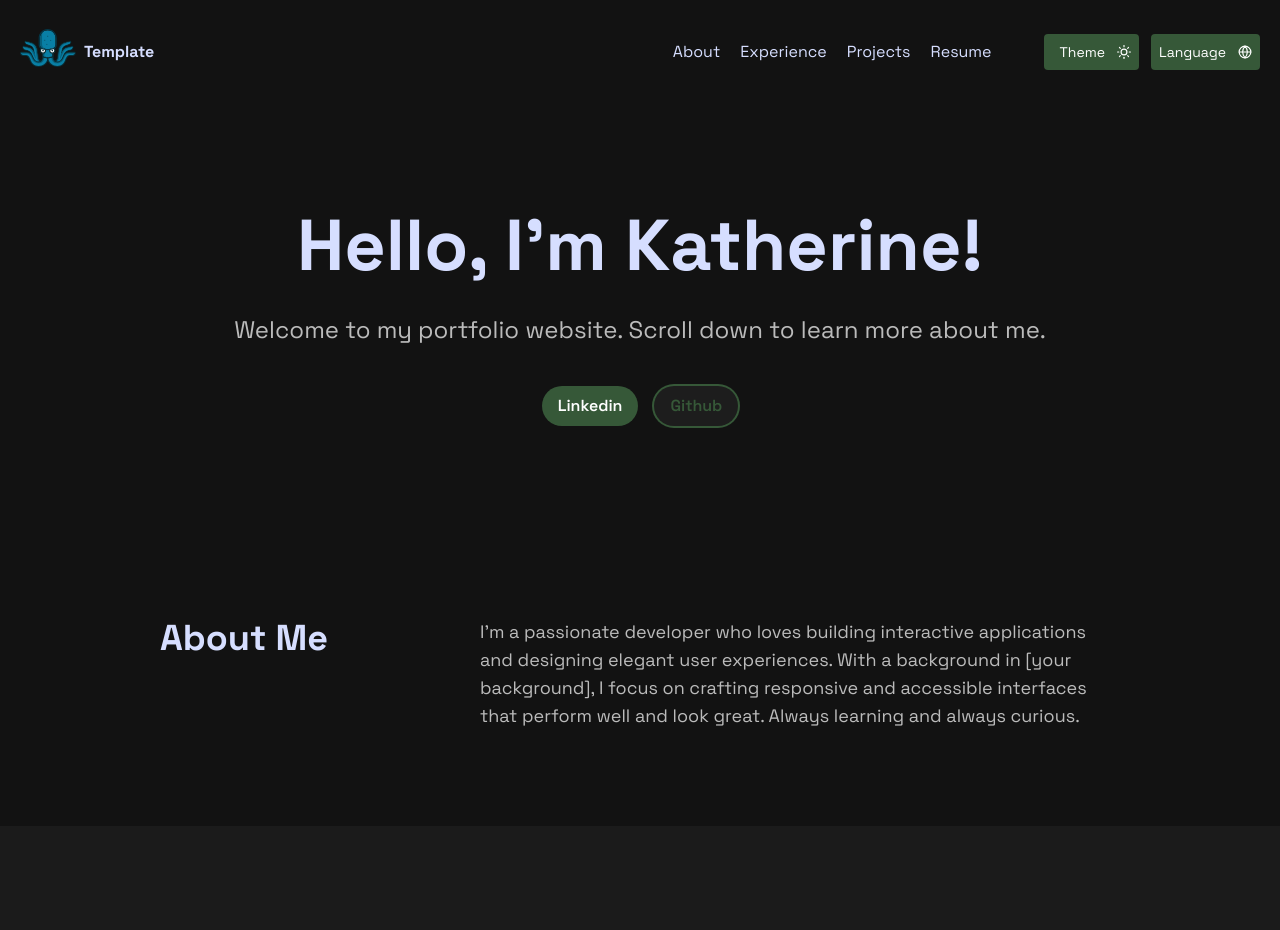
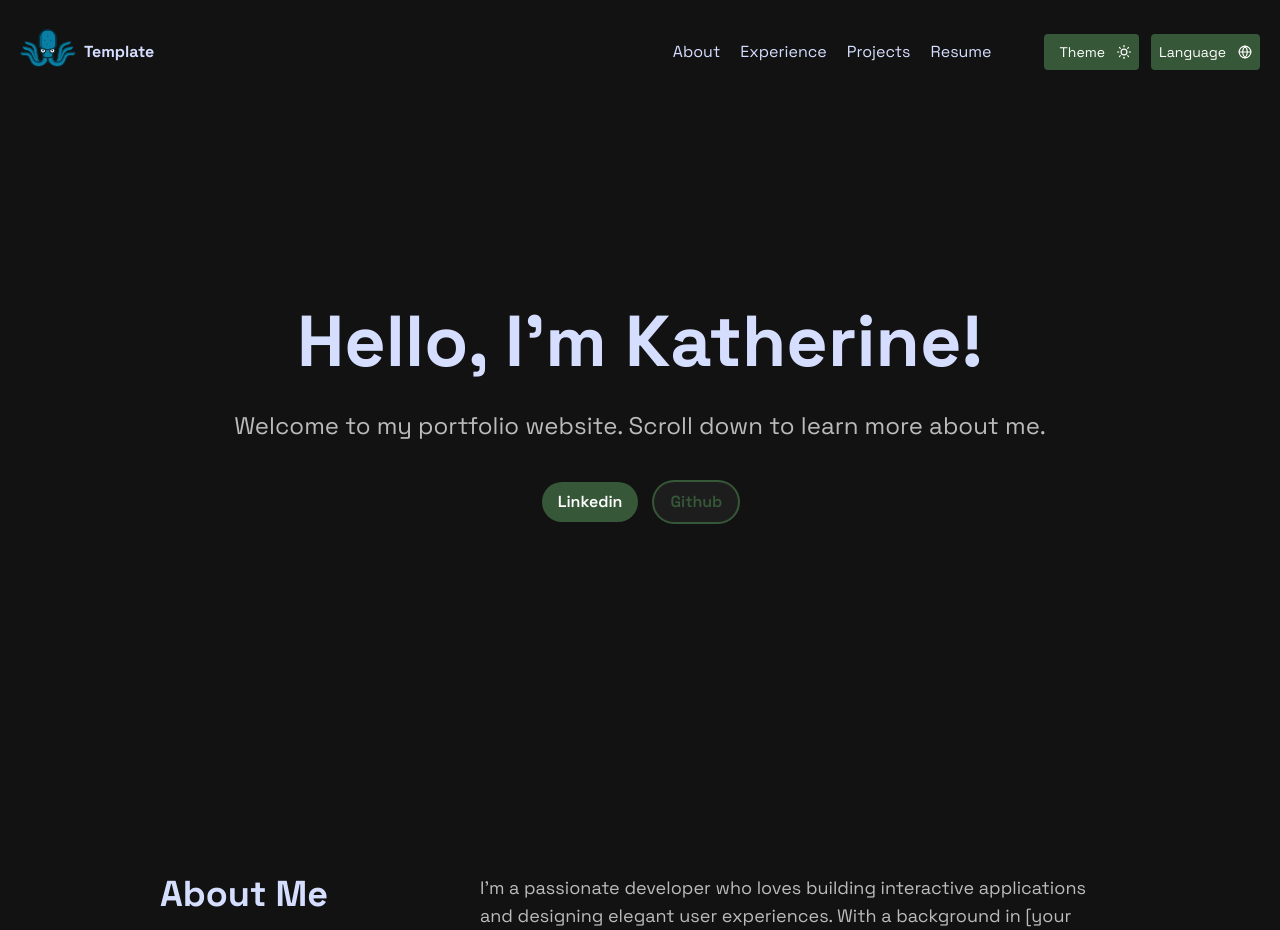
Before and after one commit to katc1213/portfolio-web, a Next.js app: page /en in a window 1280 px wide. Shown: the top 930 px of the page. Built offline with nearby package versions, Linux system fonts and the light colour scheme.

Commit message:
fixed padding between sections

```diff
--- a/src/app/[locale]/page.tsx
+++ b/src/app/[locale]/page.tsx
@@ -5,7 +5,7 @@ export default function DashboardPage() {
   const t = useTranslations('')
   return (
     <div>
-      <section className='flex flex-col items-center justify-center py-24'>
+      <section className='flex flex-col items-center justify-center py-48'>
         <h1 className='text-center text-7xl font-extrabold leading-tight'>
           {t('Hello, I\'m Katherine!')}
         </h1>
@@ -34,7 +34,7 @@ export default function DashboardPage() {
         </div>
       </section>
 
-      <section className='flex flex-col items-center justify-center py-24'>
+      <section className='flex flex-col items-center justify-center py-40'>
    <div className='flex w-full max-w-5xl px-8'>
       {/* Title on the left */}
       <div className='w-1/3 pr-8'>
@@ -53,7 +53,7 @@ export default function DashboardPage() {
   </section>
 
 
-      <section className='bg-background-secondary py-20 max-lg:py-10'>
+      <section className='bg-background-secondary py-20 max-lg:py-24'>
         <div className='mx-auto grid max-w-screen-lg grid-cols-3 gap-7 px-8 py-5 max-lg:max-w-fit max-lg:grid-cols-1 max-lg:gap-10'>
           <div className='text-center'>
             <h2 className='mb-3  text-xl font-semibold'>{t('Programming Languages')}</h2>
```
